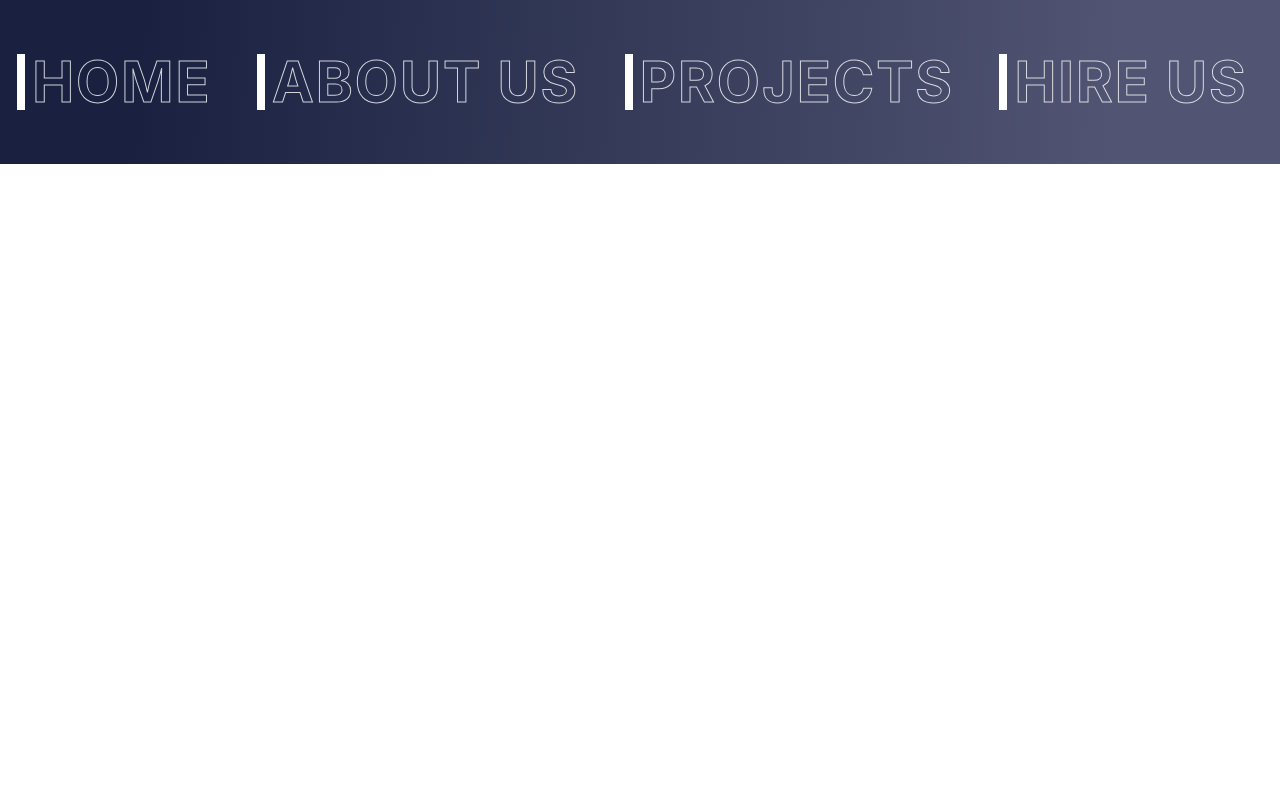
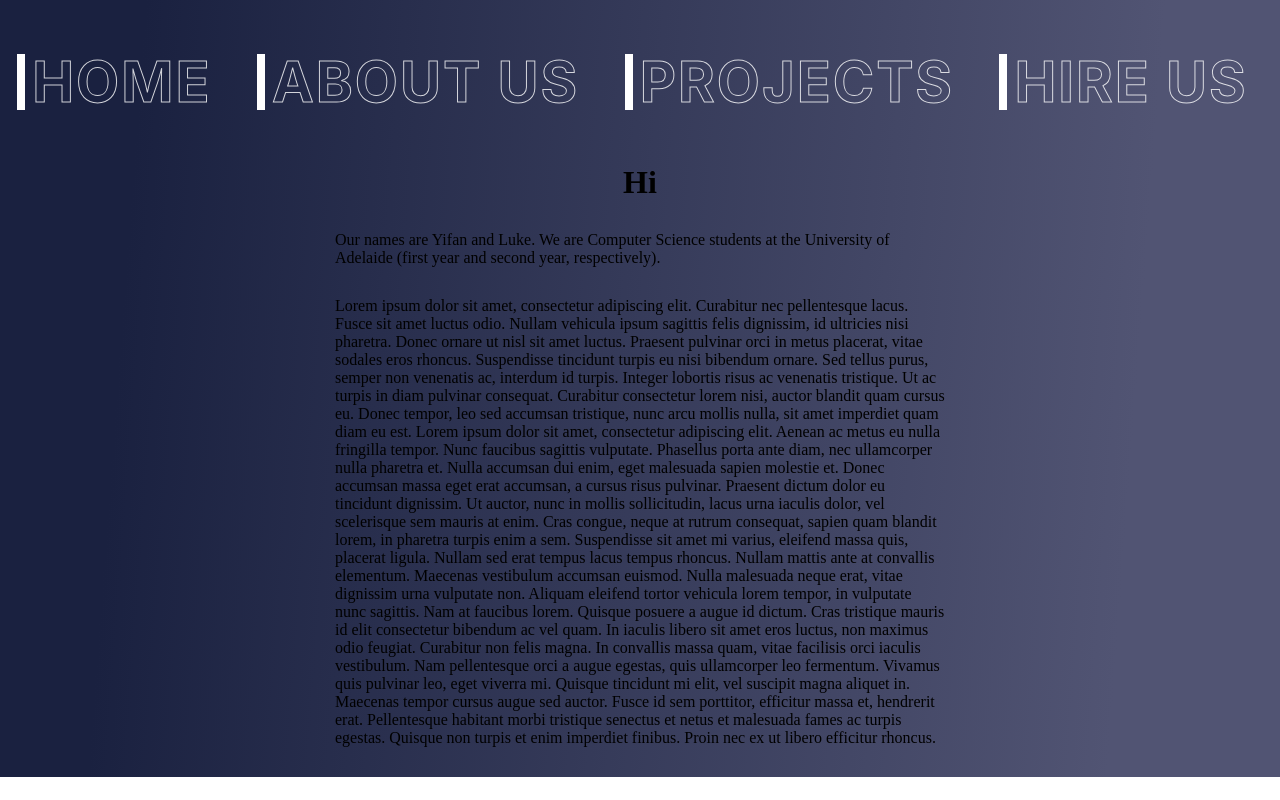
Before and after one commit to WukoSiric/2022-typingGame, a SvelteKit app in the folder groupproject/: page /about-us in a window 1280 px wide. Built offline with nearby package versions, Linux system fonts and the light colour scheme.

Commit message:
changed colours of projects page

```diff
--- a/groupproject/src/routes/about-us/+page.svelte
+++ b/groupproject/src/routes/about-us/+page.svelte
@@ -9,9 +9,28 @@
 <div class="page">
     <Nav/>
 
+    <h1>Hi</h1>
+
+    <div class="text">
+        <p1>
+            Our names are Yifan and Luke. We are Computer Science students at the University of Adelaide (first year and second year, respectively).
+        </p1>
+
+        <p2>
+            Lorem ipsum dolor sit amet, consectetur adipiscing elit. Curabitur nec pellentesque lacus. Fusce sit amet luctus odio. Nullam vehicula ipsum sagittis felis dignissim, id ultricies nisi pharetra. Donec ornare ut nisl sit amet luctus. Praesent pulvinar orci in metus placerat, vitae sodales eros rhoncus. Suspendisse tincidunt turpis eu nisi bibendum ornare. Sed tellus purus, semper non venenatis ac, interdum id turpis. Integer lobortis risus ac venenatis tristique. Ut ac turpis in diam pulvinar consequat. Curabitur consectetur lorem nisi, auctor blandit quam cursus eu. Donec tempor, leo sed accumsan tristique, nunc arcu mollis nulla, sit amet imperdiet quam diam eu est. Lorem ipsum dolor sit amet, consectetur adipiscing elit. Aenean ac metus eu nulla fringilla tempor.
+            Nunc faucibus sagittis vulputate. Phasellus porta ante diam, nec ullamcorper nulla pharetra et. Nulla accumsan dui enim, eget malesuada sapien molestie et. Donec accumsan massa eget erat accumsan, a cursus risus pulvinar. Praesent dictum dolor eu tincidunt dignissim. Ut auctor, nunc in mollis sollicitudin, lacus urna iaculis dolor, vel scelerisque sem mauris at enim. Cras congue, neque at rutrum consequat, sapien quam blandit lorem, in pharetra turpis enim a sem. Suspendisse sit amet mi varius, eleifend massa quis, placerat ligula. Nullam sed erat tempus lacus tempus rhoncus. Nullam mattis ante at convallis elementum. Maecenas vestibulum accumsan euismod. Nulla malesuada neque erat, vitae dignissim urna vulputate non. Aliquam eleifend tortor vehicula lorem tempor, in vulputate nunc sagittis. Nam at faucibus lorem.
+            Quisque posuere a augue id dictum. Cras tristique mauris id elit consectetur bibendum ac vel quam. In iaculis libero sit amet eros luctus, non maximus odio feugiat. Curabitur non felis magna. In convallis massa quam, vitae facilisis orci iaculis vestibulum. Nam pellentesque orci a augue egestas, quis ullamcorper leo fermentum. Vivamus quis pulvinar leo, eget viverra mi. Quisque tincidunt mi elit, vel suscipit magna aliquet in. Maecenas tempor cursus augue sed auctor. Fusce id sem porttitor, efficitur massa et, hendrerit erat. Pellentesque habitant morbi tristique senectus et netus et malesuada fames ac turpis egestas. Quisque non turpis et enim imperdiet finibus. Proin nec ex ut libero efficitur rhoncus.
+        </p2>
+    </div>
 </div>
 
 <style>
+
+* {
+    margin: 0;
+    padding: 0;
+    box-sizing: border-box;
+}
 
 .page {
     padding: 30px;
@@ -23,4 +42,12 @@
     gap: 30px;
 }
 
+.text {
+    width: 50%;
+    display: flex;
+    flex-direction: column;
+    align-items: center;
+    gap: 30px;
+}
+
 </style>
--- a/groupproject/src/routes/our-projects/+page.svelte
+++ b/groupproject/src/routes/our-projects/+page.svelte
@@ -163,11 +163,11 @@ function alternate_desc() {
     }
 
     .cards-container:hover>.card-wrapper:not(:hover) .card-background {
-        filter: brightness(0.5) saturate(0) contrast(1.2) blur(20px);
+        filter: brightness(0.5) contrast(1.4) blur(30px);
     }
 
     .cards-container:hover>.card-wrapper:not(:hover) .description-content {
-        filter: brightness(0.5) saturate(0) contrast(1.2) blur(20px);
+        filter: brightness(0.5) contrast(1.4) blur(30px);
     }
 
     .card-content {
```
